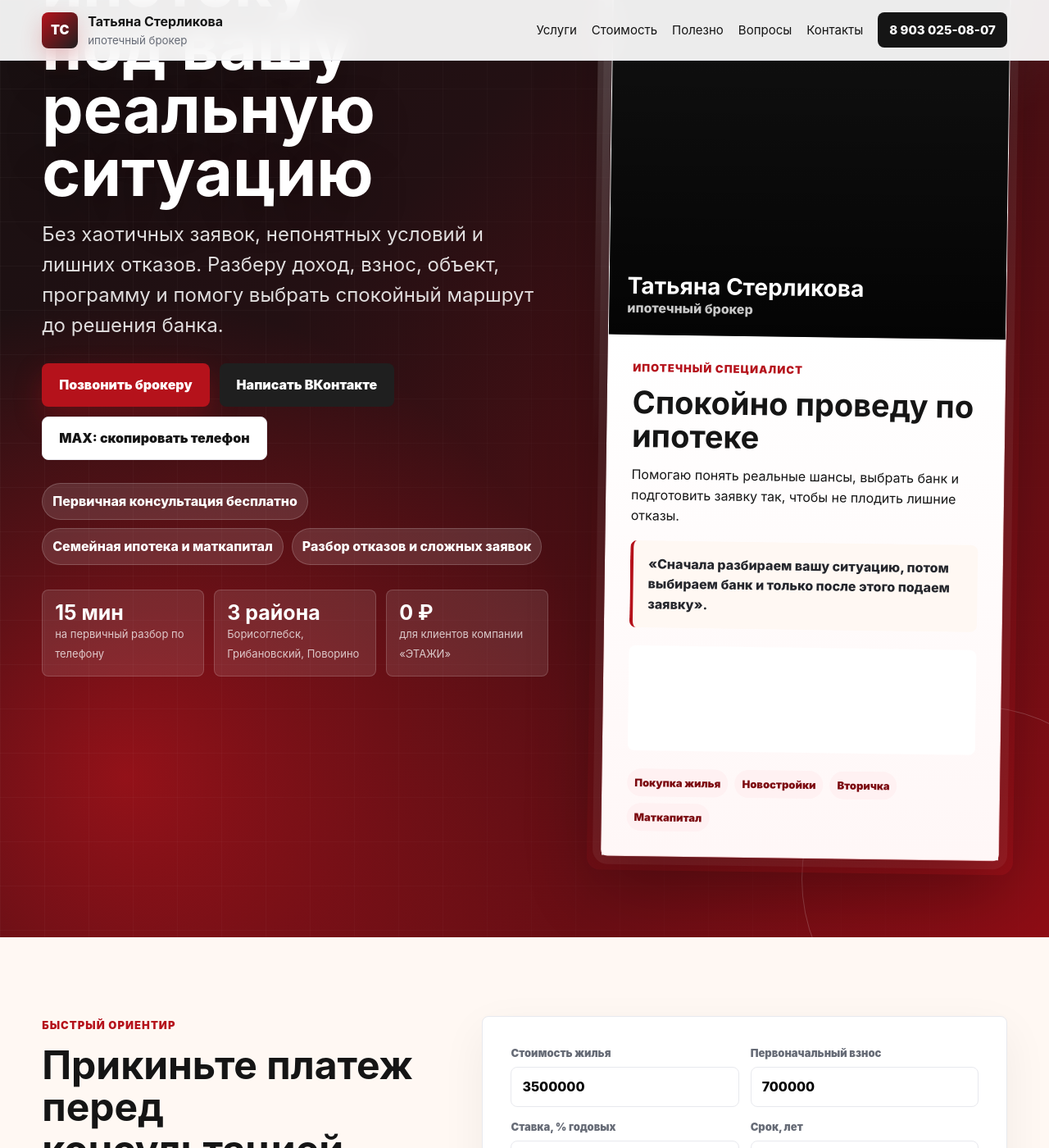
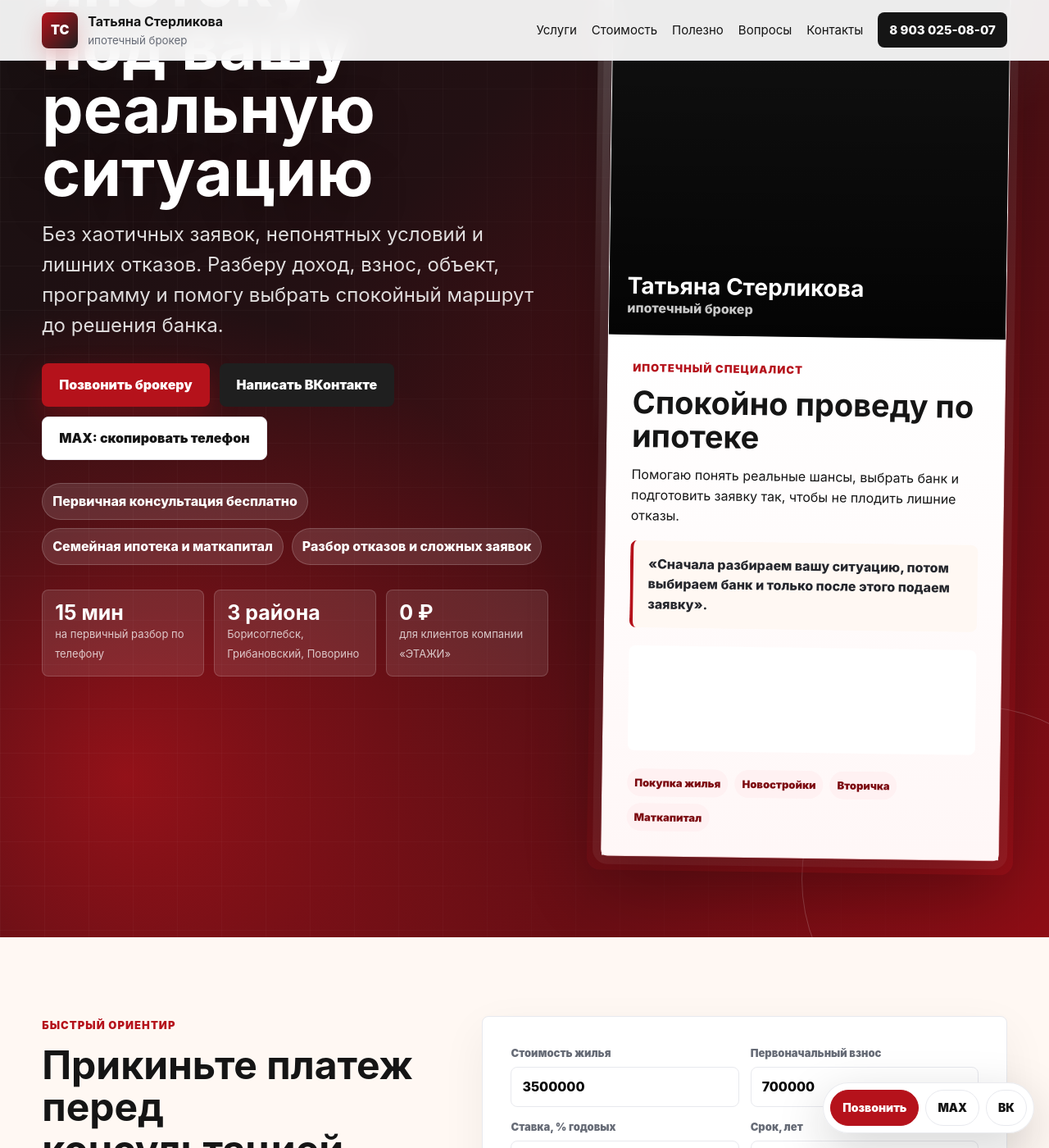
Before and after one commit to deputat36/broker, a Jekyll site: the page built from index.md, in a window 1280 px wide and 1400 px high, scrolled down 560 px. Shown: the whole window at 82% size. Built offline with Jekyll 4.4.1, drawn with Linux system fonts in a browser that asks for light colours; our own code applies the rules of GitHub Pages for plain Markdown files.

Commit message:
Style sticky contact actions

```diff
--- a/assets/css/seo.css
+++ b/assets/css/seo.css
@@ -184,6 +184,39 @@
 }
 .cta-section .btn-secondary { background: rgba(255,255,255,.14); border-color: rgba(255,255,255,.22); }
 
+.sticky-contacts {
+  position: fixed;
+  right: 18px;
+  bottom: 18px;
+  z-index: 30;
+  display: flex;
+  gap: 8px;
+  padding: 8px;
+  background: rgba(255,255,255,.94);
+  border: 1px solid rgba(232,233,238,.9);
+  border-radius: 999px;
+  box-shadow: 0 20px 60px rgba(20,20,20,.18);
+  backdrop-filter: blur(14px);
+}
+.sticky-action {
+  display: inline-flex;
+  min-height: 42px;
+  align-items: center;
+  justify-content: center;
+  padding: 10px 14px;
+  color: var(--black);
+  background: #fff;
+  border: 1px solid var(--line);
+  border-radius: 999px;
+  cursor: pointer;
+  font: inherit;
+  font-size: 14px;
+  font-weight: 900;
+  text-decoration: none;
+}
+.sticky-call { color: #fff; background: var(--red); border-color: var(--red); }
+.sticky-action:hover { transform: translateY(-1px); }
+
 .site-footer {
   grid-template-columns: minmax(240px, .72fr) minmax(0, 1.6fr);
   gap: clamp(28px, 5vw, 64px);
@@ -223,9 +256,19 @@
   .site-footer, .footer-grid { grid-template-columns: repeat(2, minmax(0, 1fr)); }
 }
 @media (max-width: 760px) {
+  body { padding-bottom: 74px; }
   .intent-grid, .proof-grid { grid-template-columns: 1fr; }
   .inline-cta { flex-direction: column; align-items: flex-start; }
   .hero-card-photo { transform: none; box-shadow: 0 24px 60px rgba(0,0,0,.24); }
   .hero-card-photo::before { inset: -10px; }
   .site-footer, .footer-grid { grid-template-columns: 1fr; }
+  .sticky-contacts {
+    right: 10px;
+    bottom: 10px;
+    left: 10px;
+    display: grid;
+    grid-template-columns: 1.2fr .8fr .8fr;
+    border-radius: var(--radius);
+  }
+  .sticky-action { min-height: 48px; border-radius: var(--radius); }
 }
```
